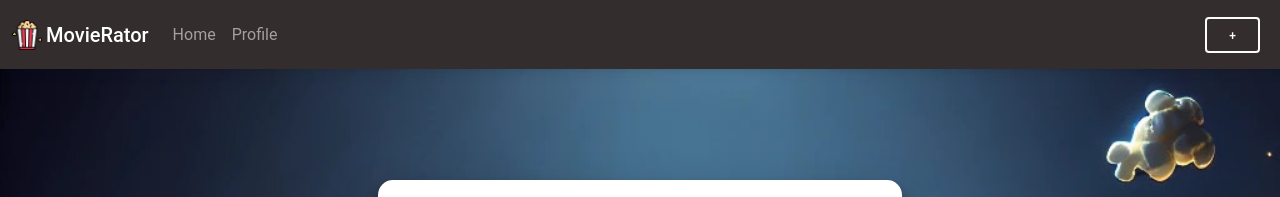
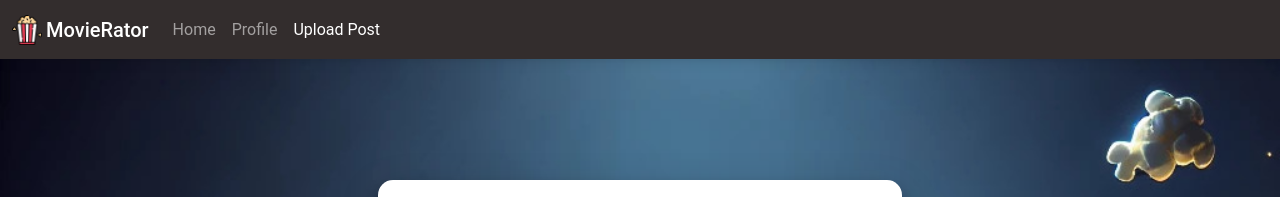
Before and after one commit to noaravski/webProject-client, a React (Vite) app: page /add in a window 1280 px wide. Shown: the top 197 px of the page. Built offline with nearby package versions, Linux system fonts and the light colour scheme.

Commit message:
fix navbar activation color

```diff
--- a/src/components/AddPost/AddPost.tsx
+++ b/src/components/AddPost/AddPost.tsx
@@ -1,20 +1,51 @@
-import React from "react";
+import React, { useState } from "react";
 import {
-  MDBCol,
   MDBContainer,
   MDBRow,
   MDBCard,
-  MDBCardText,
   MDBCardBody,
   MDBCardImage,
   MDBBtn,
-  MDBTypography,
-  MDBIcon,
-  MDBTextArea,
+  MDBTextArea as OriginalMDBTextArea,
 } from "mdb-react-ui-kit";
 import Navbar from "../Navbar/Navbar";
+import { useForm } from "react-hook-form";
+import { useNavigate } from "react-router-dom";
+import { createPost } from "../../services/postService";
+import { ICreatePost } from "../../interfaces/post";
 
-export default function ProfileStatistics() {
+const MDBTextArea = React.forwardRef<
+  unknown,
+  React.ComponentProps<typeof OriginalMDBTextArea>
+>((props, ref) => (
+  <OriginalMDBTextArea
+    {...props}
+    inputRef={ref as React.MutableRefObject<HTMLTextAreaElement>}
+  />
+));
+
+export default function AddPost() {
+  const navigate = useNavigate();
+  const [errorMessage, setErrorMessage] = useState<string | null>(null);
+  const { register, handleSubmit } = useForm<ICreatePost>();
+
+  const onSubmit = async (data: ICreatePost) => {
+    const { content } = data;
+    try {
+      const postData: ICreatePost = {
+        content: content,
+      };
+      const post = await createPost(postData);
+      console.log("post", post);
+      if (post) {
+        navigate(`/`);
+      }
+    } catch (error) {
+      console.error("Add post error", error);
+      setErrorMessage("Failed to add post. Please try again later.");
+    }
+  };
+
   return (
     <div>
       <Navbar />
@@ -27,10 +58,14 @@ export default function ProfileStatistics() {
           gap: "2rem",
         }}
       ></div>
+      <form onSubmit={handleSubmit(onSubmit)}>
         <MDBContainer className="container py-5 h-100">
           <MDBRow className="justify-content-center align-items-center h-100">
             <MDBCard style={{ borderRadius: "15px" }}>
-            <MDBCardBody className="text-center" style={{ width: "500px", height: "500px" }}>
+              <MDBCardBody
+                className="text-center"
+                style={{ width: "500px", height: "500px" }}
+              >
                 <div className="mt-3 mb-4">
                   <MDBCardImage
                     src="https://mdbcdn.b-cdn.net/img/Photos/new-templates/bootstrap-chat/ava2-bg.webp"
@@ -40,7 +75,7 @@ export default function ProfileStatistics() {
                   />
                 </div>
                 <MDBTextArea
-                // {...register("description", { required: true })}
+                  {...register("content", { required: true })}
                   className="form-control"
                   wrapperClass="mb-4"
                   label="Description"
@@ -48,15 +83,24 @@ export default function ProfileStatistics() {
                   size="lg"
                   maxLength={720}
                   placeholder="Enter your Description here..."
-                //  defaultValue={user?.description}
                 />
-              <MDBBtn outline rounded size="lg" className="mt-4" type="submit">
+                {errorMessage && (
+                  <div className="text-danger mb-3">{errorMessage}</div>
+                )}
+                <MDBBtn
+                  type="submit"
+                  outline
+                  rounded
+                  size="lg"
+                  className="mt-4"
+                >
                   Upload Movie Suggestion
                 </MDBBtn>
               </MDBCardBody>
             </MDBCard>
           </MDBRow>
         </MDBContainer>
+      </form>
     </div>
   );
 }
--- a/src/components/Home/Home.tsx
+++ b/src/components/Home/Home.tsx
@@ -52,7 +52,7 @@ const ScrollableCards = () => {
       >
         {cardsData.map((card) => (
           <Post
-            key={card.title}
+            key={card._id}
             username={card.sender}
             content={card.content}
             comments={card.comments}
--- /dev/null
+++ b/src/components/Navbar/Navbar.css
@@ -0,0 +1,3 @@
+.active-link {
+  color: white !important;
+}
--- a/src/components/Navbar/Navbar.tsx
+++ b/src/components/Navbar/Navbar.tsx
@@ -1,3 +1,4 @@
+import React from "react";
 import {
   MDBNavbar,
   MDBContainer,
@@ -6,32 +7,50 @@ import {
   MDBNavbarLink,
   MDBNavbarBrand,
 } from "mdb-react-ui-kit";
+import { useLocation } from "react-router-dom";
 import logo from "../../assets/popcorn.png";
+import "./Navbar.css"; // Import the CSS file
 
 const Navbar = () => {
+  const location = useLocation();
+  const currentPath = location.pathname;
+
   return (
     <>
       <MDBNavbar expand="lg" dark bgColor="dark" fixed="top">
         <MDBContainer fluid>
           <MDBNavbarBrand>
-            <img src={logo} width="30" height="30"></img>
+            <img src={logo} width="30" height="30" alt="logo" />
             MovieRator
           </MDBNavbarBrand>
-
-          <MDBNavbarNav className="align-items-center me-auto mb-2 mb-lg-0 ">
-            <MDBNavbarItem className="active">
-              <MDBNavbarLink aria-current="page" href="/">
+          <MDBNavbarNav className="align-items-center me-auto mb-2 mb-lg-0">
+            <MDBNavbarItem>
+              <MDBNavbarLink
+                aria-current="page"
+                href="/"
+                className={currentPath === "/" ? "active-link" : ""}
+              >
                 Home
               </MDBNavbarLink>
             </MDBNavbarItem>
             <MDBNavbarItem>
-              <MDBNavbarLink href="/Profile">Profile</MDBNavbarLink>
-            </MDBNavbarItem>
-            <MDBNavbarItem className="ms-auto">
-              <MDBNavbarLink href="/add">
-                <button className="btn btn-outline-light">+</button>
+              <MDBNavbarLink
+                href="/Profile"
+                className={currentPath === "/Profile" ? "active-link" : ""}
+              >
+                Profile
               </MDBNavbarLink>
             </MDBNavbarItem>
+              <MDBNavbarNav className="align-items-center ms-auto mb-2 mb-lg-0">
+                <MDBNavbarItem >
+                  <MDBNavbarLink
+                    href="/add"
+                    className={currentPath === "/add" ? "active-link" : ""}
+                  >
+                    Upload Post
+                  </MDBNavbarLink>
+                </MDBNavbarItem>
+              </MDBNavbarNav>
           </MDBNavbarNav>
         </MDBContainer>
       </MDBNavbar>
--- a/src/components/Post/Post.tsx
+++ b/src/components/Post/Post.tsx
@@ -17,18 +17,15 @@ import Likes from "../../buttons/Like";
 
 interface PostProps {
   username: string;
-  title: string;
   content: string;
   createdAt: Date;
   likes: number;
   comments: ICommentResponse[];
   _id: string;
-  userId: string;
 }
 
 export default function NewPost({
   username,
-  title,
   content,
   likes: initialLikes,
   comments: initialComments,
@@ -46,7 +43,7 @@ export default function NewPost({
 
   const handleCommentChange = async () => {
     if (commentContent.trim() !== "") {
-      const newComment = await createComment(_id, commentContent, username);
+      const newComment = await createComment(_id, commentContent);
       setComments([...comments, newComment]);
       setCommentContent("");
     }
--- a/src/components/Profile/Profile.tsx
+++ b/src/components/Profile/Profile.tsx
@@ -176,7 +176,7 @@ const Profile: React.FC = () => {
                 >
                   {cardsData.map((card) => (
                     <Post
-                      key={card.title}
+                      key={card._id}
                       username={card.sender}
                       content={card.content}
                       comments={card.comments}
--- /dev/null
+++ b/src/interfaces/post.ts
@@ -0,0 +1,3 @@
+export interface ICreatePost {
+  content: string;
+}
--- a/src/services/CommentService.ts
+++ b/src/services/CommentService.ts
@@ -19,7 +19,6 @@ export const getCommentsByPost = async (postId) => {
 export const createComment = async (
   postId: string,
   content: string,
-  username: string
 ) => {
   try {
     const response = await axios.post(
@@ -27,7 +26,6 @@ export const createComment = async (
       {
         postId: postId,
         content: content,
-        sender: username,
       },
       getAuthHeaders()
     );
--- a/src/services/postService.ts
+++ b/src/services/postService.ts
@@ -1,16 +1,10 @@
 import axios from "axios";
 import type { ICommentResponse } from "./commentService";
 import { getAuthHeaders } from "./authClientService";
-export interface IPostResponse {
-  _id: string;
-  title: string;
-  content: string;
-  sender: string;
-}
+import { ICreatePost } from "../interfaces/post";
 
 export interface IPostWithComments {
   _id: string;
-  title: string;
   content: string;
   sender: string;
   comments: ICommentResponse[];
@@ -20,7 +14,7 @@ export interface IPostWithComments {
 
 export const getPosts = async () => {
   const response = await axios.get<IPostWithComments[]>(
-    "http://localhost:3000/"
+    "http://localhost:3000/posts"
   );
   console.log(response.data);
   return response.data;
@@ -32,6 +26,20 @@ export const getPostsByUser = async () => {
     getAuthHeaders()
   );
   return response.data;
+};
+
+export const createPost = async (postData: ICreatePost) => {
+  try {
+    const response = await axios.post<ICreatePost>(
+      "http://localhost:3000/post",
+      postData,
+      getAuthHeaders(),
+    );
+    return response.data;
+  } catch (e) {
+    console.error(e);
+    throw new Error("Failed to create post");
+  }
 };
 
 export const addLike = async (postId: string) => {
```
Lines whose indentation alone changed are shown as unchanged.
